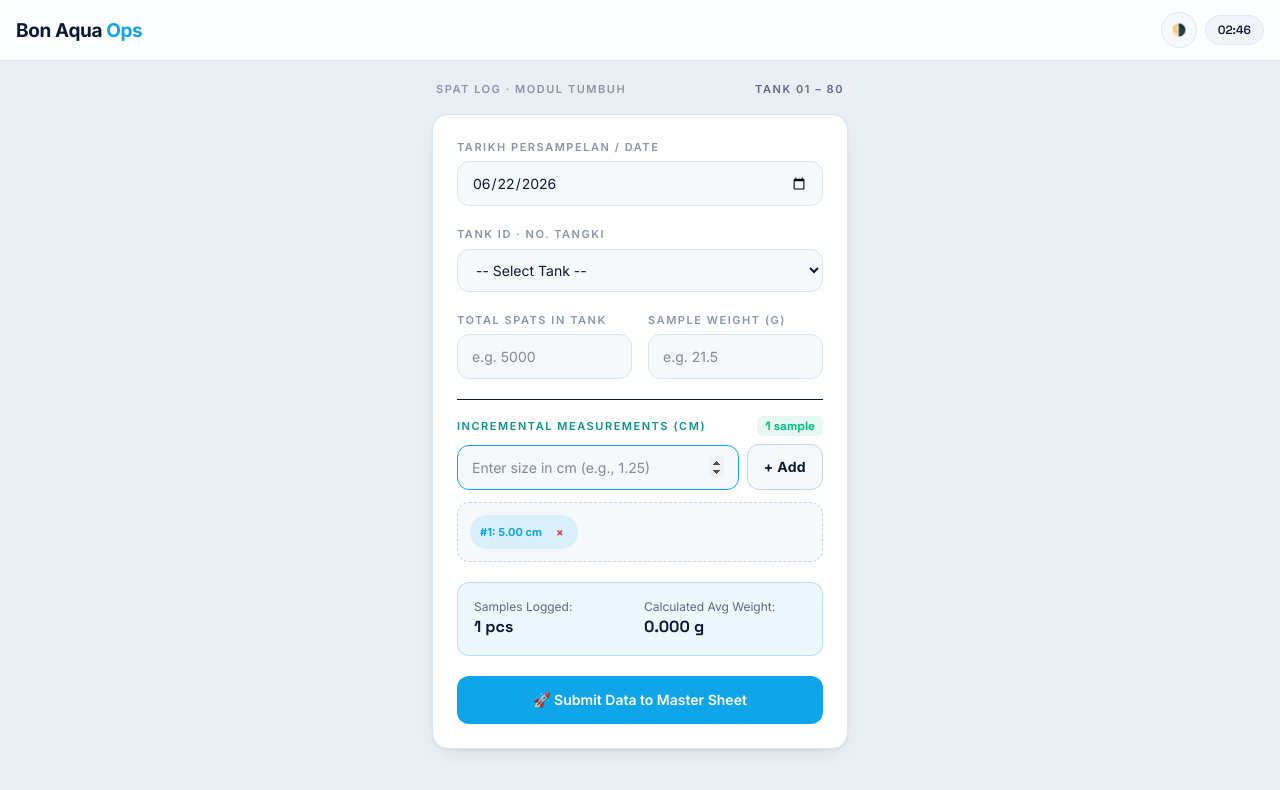
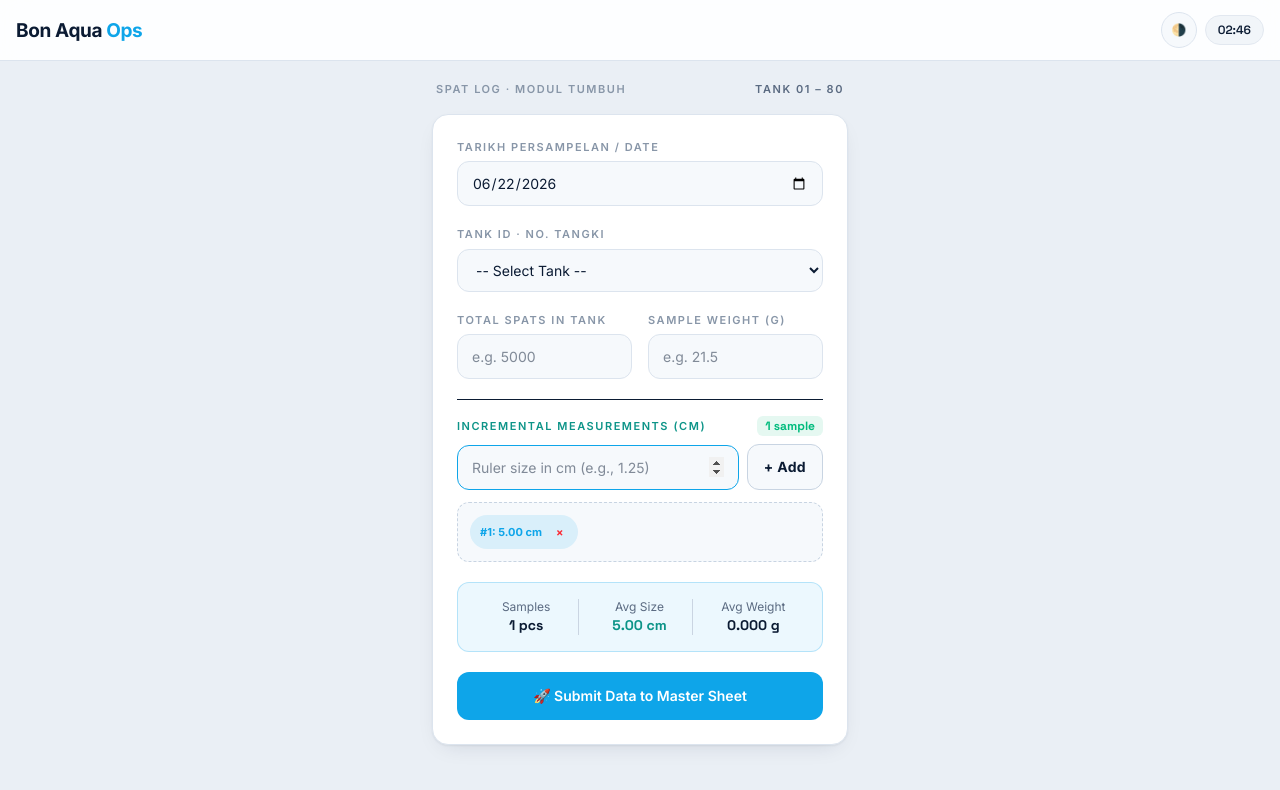
Before and after one commit to Jamesaaa0203/Spat-Growth-Checking, a plain HTML site: page index.html in a window 1280 px wide. Both pictures are taken after typing "5" into the empty fields and a click on the button "+ Add". Drawn offline with nearby package versions, Linux system fonts and the light colour scheme.

Commit message:
Update index.html

```diff
--- a/index.html
+++ b/index.html
@@ -34,7 +34,6 @@
         .gas-input:focus { border-color:var(--accent); }
         .icon-btn { width:36px; height:36px; border-radius:999px; display:flex; align-items:center; justify-content:center; background:var(--surface-2); border:1px solid var(--border); color:var(--text-mut); }
         .pill { font-size:11px; font-weight:700; padding:4px 10px; border-radius:999px; display:inline-flex; align-items:center; gap:6px; }
-        .spin { animation:spin 1s linear infinite; } @keyframes spin { to{transform:rotate(360deg);} }
     </style>
 </head>
 <body class="flex flex-col min-h-screen antialiased pb-12">
@@ -88,25 +87,29 @@
 
                 <div class="flex gap-2 items-end mb-3">
                     <div class="flex-1">
-                        <input type="number" step="0.01" inputmode="decimal" id="increment-sample-input" placeholder="Enter size in cm (e.g., 1.25)" class="gas-input">
+                        <input type="number" step="0.01" inputmode="decimal" id="increment-sample-input" placeholder="Ruler size in cm (e.g., 1.25)" class="gas-input">
                     </div>
                     <button onclick="addIncrementalSample()" style="background: var(--surface-2); border: 1px solid var(--border-2);" class="px-4 py-3 rounded-xl font-bold text-sm tracking-wide text-center shrink-0 active:scale-95 transition-transform">+ Add</button>
                 </div>
 
                 <div id="pills-container" class="flex flex-wrap gap-2 p-3 min-h-[60px] max-h-[140px] overflow-y-auto rounded-xl border border-dashed" style="background: var(--surface-2); border-color: var(--border-2);">
-                    <p id="pills-placeholder" class="text-xs self-center mx-auto text-slate-400">No samples entered yet. Add sizes above.</p>
+                    <p id="pills-placeholder" class="text-xs self-center mx-auto text-slate-400">No sizes entered yet. Add values above.</p>
                 </div>
             </div>
 
             <div class="p-4 rounded-xl border" style="background: color-mix(in srgb, var(--accent) 8%, transparent); border-color: color-mix(in srgb, var(--accent) 25%, transparent);">
-                <div class="grid grid-cols-2 gap-2 text-xs">
-                    <div>
-                        <span style="color: var(--text-mut);">Samples Logged:</span>
-                        <div class="num text-base font-bold" id="calc-count" style="color: var(--text);">0 pcs</div>
+                <div class="grid grid-cols-3 gap-2 text-xs text-center">
+                    <div class="border-r border-slate-300 dark:border-slate-700">
+                        <span style="color: var(--text-mut);">Samples</span>
+                        <div class="num text-sm font-bold" id="calc-count" style="color: var(--text);">0 pcs</div>
+                    </div>
+                    <div class="border-r border-slate-300 dark:border-slate-700">
+                        <span style="color: var(--text-mut);">Avg Size</span>
+                        <div class="num text-sm font-bold" id="calc-avg-size" style="color: var(--ok);">0.00 cm</div>
                     </div>
                     <div>
-                        <span style="color: var(--text-mut);">Calculated Avg Weight:</span>
-                        <div class="num text-base font-bold" id="calc-avg-weight" style="color: var(--text);">0.000 g</div>
+                        <span style="color: var(--text-mut);">Avg Weight</span>
+                        <div class="num text-sm font-bold" id="calc-avg-weight" style="color: var(--text);">0.000 g</div>
                     </div>
                 </div>
             </div>
@@ -137,23 +140,30 @@
         document.getElementById('log-date').valueAsDate = new Date();
 
         // Catch enter key inside length field
-        document.getElementById('increment-sample-input').addEventListener('keypress', function(e) {
+        const inputField = document.getElementById('increment-sample-input');
+        inputField.addEventListener('keypress', function(e) {
             if (e.key === 'Enter') {
                 e.preventDefault();
                 addIncrementalSample();
             }
         });
 
-        // Incremental Entry Mode Logic
+        // Incremental Entry Mode Logic with safety bounds check (0.1cm to 10.0cm)
         function addIncrementalSample() {
-            const inputEl = document.getElementById('increment-sample-input');
-            const val = parseFloat(inputEl.value);
+            const val = parseFloat(inputField.value);
 
-            if (!val || val <= 0) return;
+            if (isNaN(val) || val <= 0) return;
+
+            if (val < 0.1 || val > 10.0) {
+                alert("Sila periksa saiz. Nilai mestilah di antara 0.1 cm dan 10.0 cm.");
+                return;
+            }
 
             sampleLengths.push(val);
-            inputEl.value = '';
-            inputEl.focus();
+            inputField.value = '';
+
+            // Refinement: Instant continuous auto-focus loop for high-speed typing
+            inputField.focus();
 
             rumbleDevice(25);
             updatePillTray();
@@ -163,6 +173,7 @@
             sampleLengths.splice(index, 1);
             rumbleDevice(35);
             updatePillTray();
+            inputField.focus();
         }
 
         function updatePillTray() {
@@ -170,7 +181,6 @@
             const placeholder = document.getElementById('pills-placeholder');
             const pillCount = document.getElementById('pill-count');
 
-            // Clear prior dynamic pills
             container.querySelectorAll('.dynamic-pill').forEach(el => el.remove());
 
             if (sampleLengths.length === 0) {
@@ -196,6 +206,14 @@
             const count = sampleLengths.length;
             document.getElementById('calc-count').textContent = `${count} pcs`;
 
+            // Dynamic running average size calculations (cm)
+            if (count > 0) {
+                const totalSum = sampleLengths.reduce((sum, val) => sum + val, 0);
+                document.getElementById('calc-avg-size').textContent = `${(totalSum / count).toFixed(2)} cm`;
+            } else {
+                document.getElementById('calc-avg-size').textContent = '0.00 cm';
+            }
+
             const totalWeight = parseFloat(document.getElementById('log-sample-weight').value) || 0;
             if (count > 0 && totalWeight > 0) {
                 document.getElementById('calc-avg-weight').textContent = `${(totalWeight / count).toFixed(3)} g`;
@@ -206,7 +224,6 @@
 
         document.getElementById('log-sample-weight').addEventListener('input', runLiveCalculations);
 
-        // Submit Payload to Google Sheet API Endpoint
         function submitSpatData() {
             const btn = document.getElementById('submit-btn');
             const date = document.getElementById('log-date').value;
@@ -228,7 +245,7 @@
                 tankId: tankId,
                 totalSpat: parseInt(totalSpat),
                 sampleWeight: parseFloat(sampleWeight),
-                rawLengths: sampleLengths.join(', ') // Formats cleanly as: "1.25, 1.30, 0.95"
+                rawLengths: sampleLengths.join(', ')
             };
 
             fetch(SCRIPT_URL, {
@@ -241,7 +258,6 @@
                 rumbleDevice([60, 40, 60]);
                 alert("Data Successfully Logged to Master Template Sheet! ✓");
 
-                // Clear out entries, ready for consecutive tank sampling workflow
                 document.getElementById('log-total-spat').value = '';
                 document.getElementById('log-sample-weight').value = '';
                 sampleLengths = [];
```
